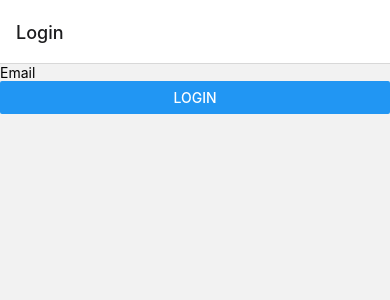
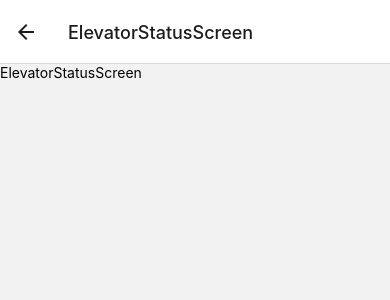
Before and after one commit to JulienCharbonneau/Rocket-Elevators-Mobile-React-Native, a React Native app: screen /ElevatorStatusScreen in a window 390 px wide. Before the commit this address had no page. Shown: the top 300 px of the page. Built offline with nearby package versions, Linux system fonts and the light colour scheme.

Commit message:
make list of button navigate to status screen

```diff
--- a/App.js
+++ b/App.js
@@ -1,6 +1,7 @@
 import React from 'react';
 import Login from './component/Login';
 import Home from './component/Home';
+import ElevatorStatusScreen from './component/ElevatorStatusScreen';
 import { NavigationContainer } from '@react-navigation/native';
 import { createStackNavigator } from '@react-navigation/stack';
 
@@ -11,6 +12,7 @@ const App = () => {
   return (
     <NavigationContainer>
       <Stack.Navigator initialRouteName="Login">
+      <Stack.Screen name="ElevatorStatusScreen" component={ElevatorStatusScreen} />
         <Stack.Screen name="Home" component={Home} />
         <Stack.Screen name="Login" component={Login} />
       </Stack.Navigator>
--- /dev/null
+++ b/component/ElevatorStatusScreen.js
@@ -0,0 +1,17 @@
+import React, { useState, useEffect } from 'react';
+import { View, Text, FlatList, Button } from 'react-native';
+import axios from 'axios';
+import { useNavigation } from '@react-navigation/native';
+
+
+
+ const ElevatorStatusScreen = () => {
+
+    return (
+        <Text>ElevatorStatusScreen</Text>
+    )
+ }
+
+
+
+export default ElevatorStatusScreen;
--- a/component/Home.js
+++ b/component/Home.js
@@ -5,10 +5,19 @@ import { useNavigation } from '@react-navigation/native';
 
 
 
+
+
+
+const Home = () => {
+  const navigation = useNavigation();
+  const [elevatorStatusList, setElevatorStatusList] = useState([]);
+
  // Button
-const onElevatorPress = (elevator) => {
+const onElevatorPress = (elevator ) => {
+  navigation.navigate('ElevatorStatusScreen');
   console.log("onElevatorPress elevator:", elevator);
 }
+
 const Item = ({ elevator }) => {
   console.log("id is:", elevator);
 
@@ -22,17 +31,12 @@ const Item = ({ elevator }) => {
 };
 // button end
 
-
-const Home = () => {
-  const navigation = useNavigation();
-  const [elevatorStatusList, setElevatorStatusList] = useState([]);
-
   useEffect(() => {
     const fetchData = async () => {
       try {
         // send a GET request to the API endpoint to get a list of elevator statuses
         const response = await axios.get(
-          `https://59ef-209-226-0-76.ngrok.io/api/Elevator/GetAllElevatorStatusNotOperation`
+          `https://bd0f-209-226-0-76.ngrok.io/api/Elevator/GetAllElevatorStatusNotOperation`
         );
         setElevatorStatusList(response.data);
       } catch (error) {
@@ -55,6 +59,8 @@ const Home = () => {
         renderItem={renderItem}
         keyExtractor={item => item.id.toString()}
       />
+
+
          <View style={{ flex: 1, justifyContent: 'flex-end' }}>
          <Button
            title="Logout"
@@ -62,9 +68,6 @@ const Home = () => {
            color="red"
            backgroundColor="red"
           />
-
-
-
          </View>
     </View>
   );
--- a/component/Login.js
+++ b/component/Login.js
@@ -20,7 +20,7 @@ const Login = ({ navigation }) => {
     try {
       // send a GET request to the API endpoint to check the email
       const response = await axios.get(
-        `https://59ef-209-226-0-76.ngrok.io/api/Employee/CheckEmail`,
+        `https://bd0f-209-226-0-76.ngrok.io/api/Employee/CheckEmail`,
         {
           params: {
             email: email,
```
Lines whose indentation alone changed are shown as unchanged.
